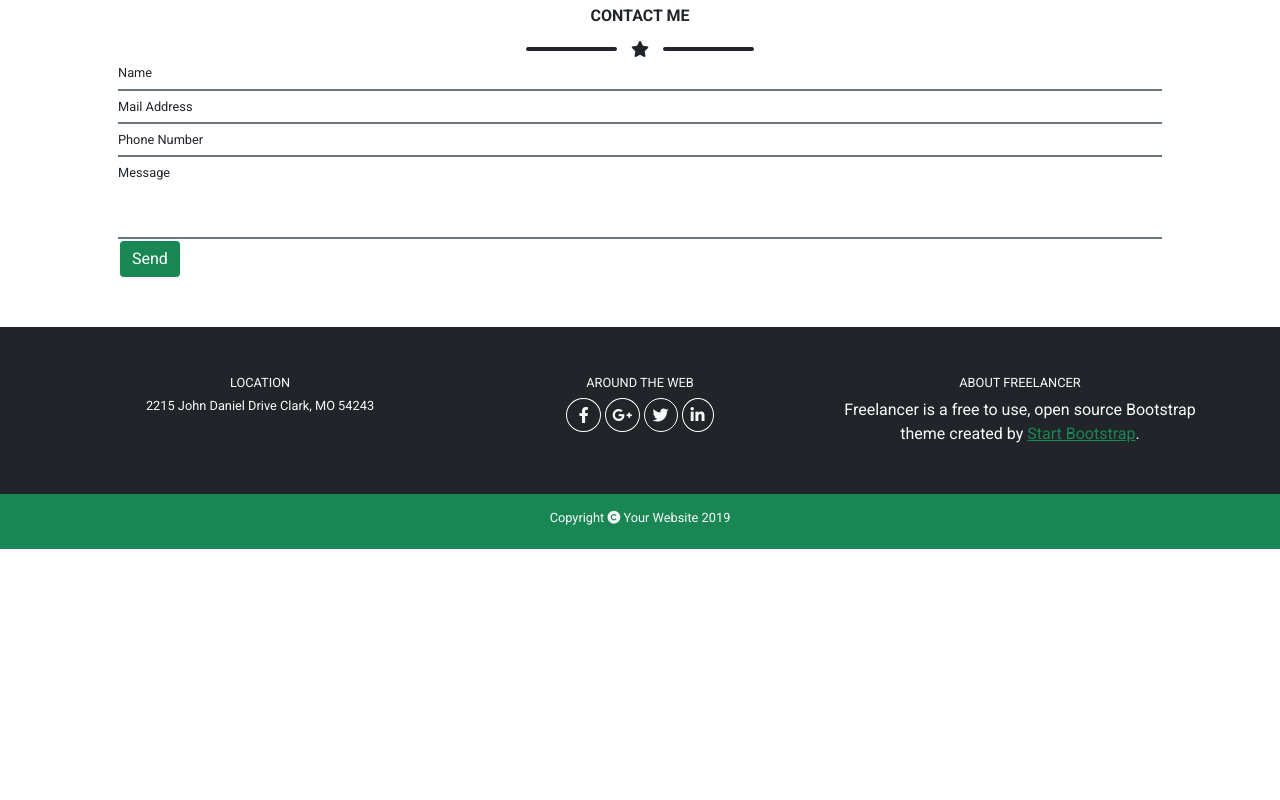
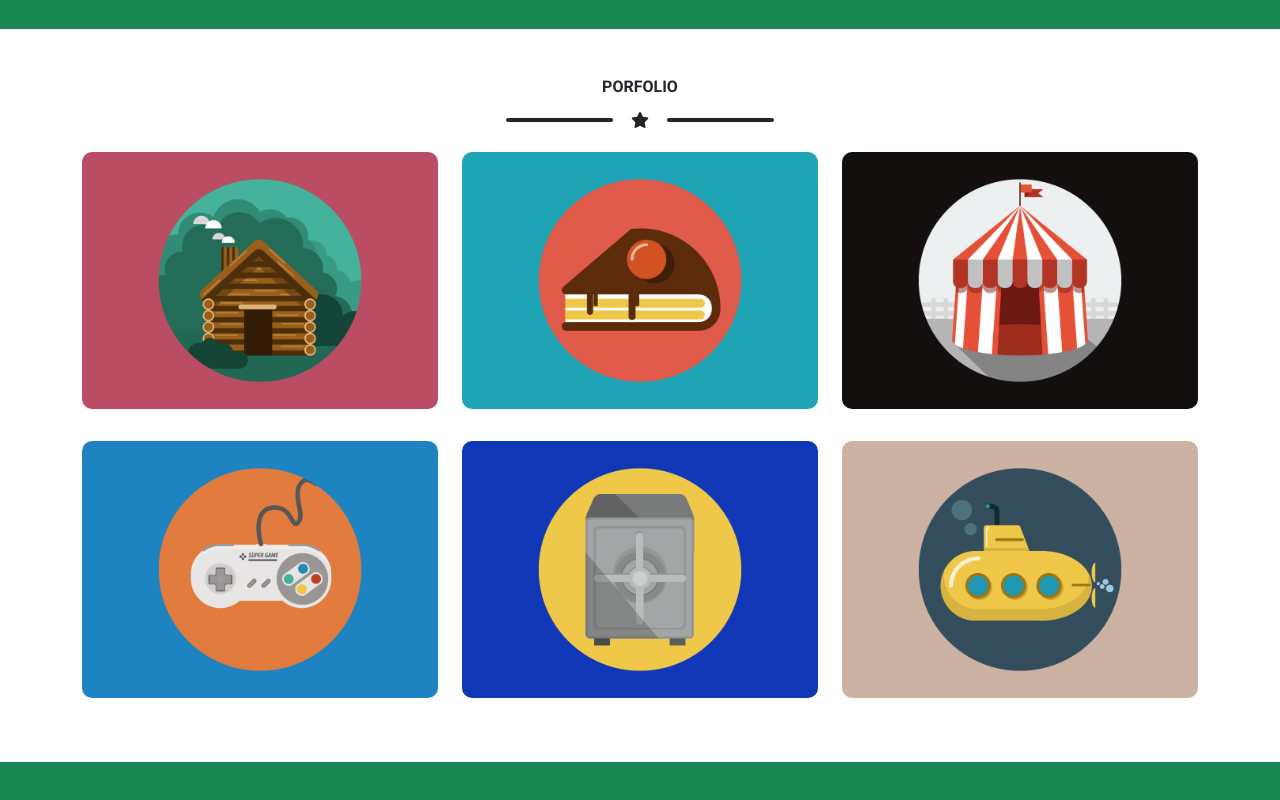
Before and after one commit to LuigginaRossi/html-css-bootstrap-freelancer, a plain HTML site: page index.html in a window 1280 px wide. Shown: the part 820-1620 px from the top of the page. Before the commit the page ends 1369 px from the top, so only its background shows below. Drawn offline with nearby package versions, Linux system fonts and the light colour scheme.

Commit message:
add imgs

```diff
--- a/css/style.css
+++ b/css/style.css
@@ -19,6 +19,11 @@ h4 {
     font-size: .8rem;
 }
 
+img{
+    width: 100%;
+    display: block;
+    border-radius: 10px;
+}
 
 /* ****** NAV********* */
 
--- a/index.html
+++ b/index.html
@@ -54,7 +54,7 @@
             <div class="container-sm  ">
                 <div class="row justify-content-center ">
                     <div class="col-6 py-2">
-                        immagine
+                        <img src="img/avatar.svg" alt="">
                     </div>
                     <div class="col-8">
                         <h2>START BOOTSTRAP</h2>
@@ -107,28 +107,28 @@
             <!-- immagini -->
             <div class="container-sm">
                 <div class="row">
-                    <div class="col-12 col-md-6 col-lg-4">
-                        immagine
+                    <div class="col-12 col-md-6 col-lg-4 py-3">
+                        <img src="img/cabin.png" alt="">
                     </div>
 
-                    <div class="col-12 col-md-6 col-lg-4">
-                        immagine
+                    <div class="col-12 col-md-6 col-lg-4 py-3">
+                        <img src="img/cake.png" alt="">
                     </div>
 
-                    <div class="col-12 col-md-6 col-lg-4">
-                        immagine
+                    <div class="col-12 col-md-6 col-lg-4 py-3">
+                        <img src="img/circus.png" alt="">
                     </div>
 
-                    <div class="col-12 col-md-6 col-lg-4">
-                        immagine
+                    <div class="col-12 col-md-6 col-lg-4 py-3">
+                        <img src="img/game.png" alt="">
                     </div>
 
-                    <div class="col-12 col-md-6 col-lg-4">
-                        immagine
+                    <div class="col-12 col-md-6 col-lg-4 py-3">
+                        <img src="img/safe.png" alt="">
                     </div>
 
-                    <div class="col-12 col-md-6 col-lg-4">
-                        immagine
+                    <div class="col-12 col-md-6 col-lg-4 py-3">
+                        <img src="img/submarine.png" alt="">
                     </div>
                 </div>
             </div>
```
